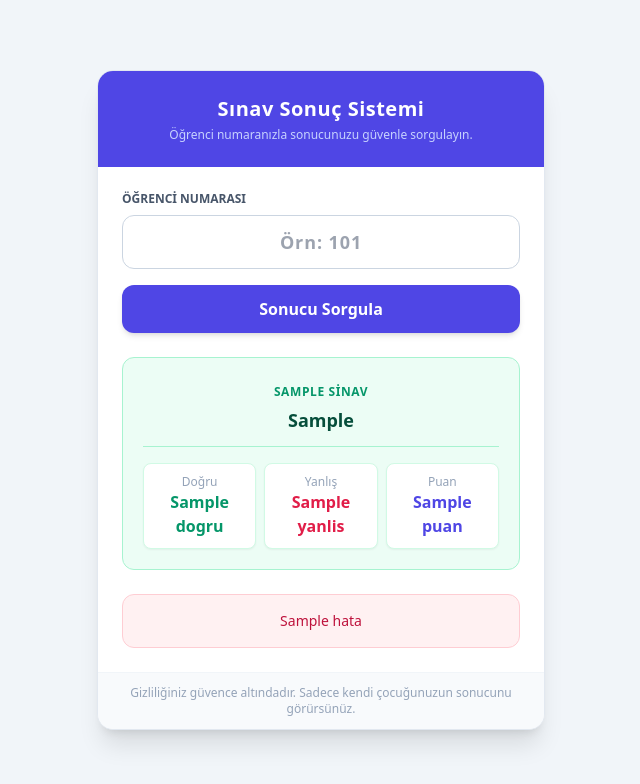
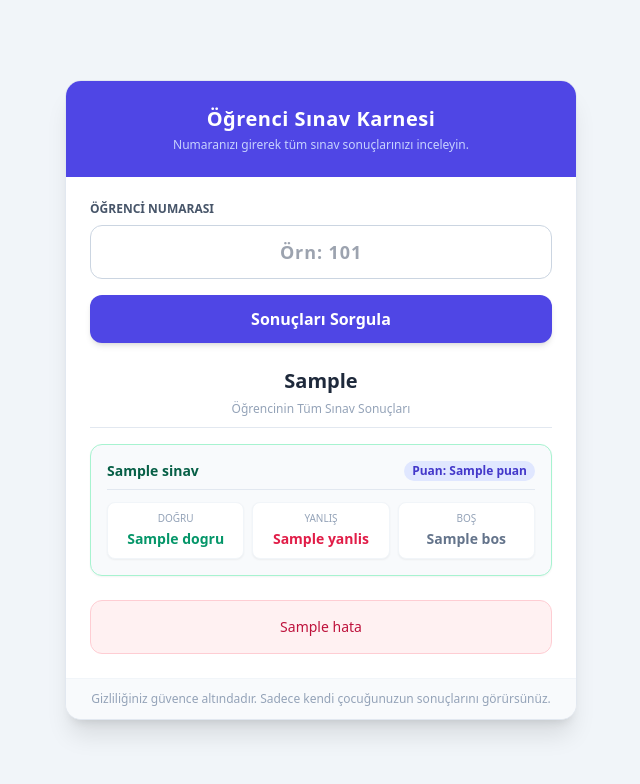
Before and after one commit to busrakaradeniz13/sinav-sistemi, a Python web app: template templates/sorgula.html in a window 1280 px wide. Shown: the top 784 px of the page, without its empty margins (319-959 px from the left). Run offline with Jinja, Linux system fonts and the light colour scheme; the template is opened without the code that fills it: most values are stand-ins (such as "Sample title", 1, 10 or a date in 2020); some libraries are stand-ins or nearby versions.

Commit message:
Update sorgula.html for exam results display

```diff
--- a/templates/sorgula.html
+++ b/templates/sorgula.html
@@ -3,16 +3,16 @@
 <head>
     <meta charset="UTF-8">
     <meta name="viewport" content="width=device-width, initial-scale=1.0">
-    <title>Öğrenci Sınav Sonuç Ekranı</title>
+    <title>Öğrenci Sınav Sonuç Karnesi</title>
     <script src="https://cdn.tailwindcss.com"></script>
 </head>
 <body class="bg-slate-100 min-h-screen flex flex-col items-center justify-center p-4">
 
-    <div class="w-full max-w-md bg-white rounded-2xl shadow-xl overflow-hidden border border-slate-200">
+    <div class="w-full max-w-lg bg-white rounded-2xl shadow-xl overflow-hidden border border-slate-200">
         <!-- Başlık Kısmı -->
         <div class="bg-indigo-600 p-6 text-center text-white">
-            <h1 class="text-xl font-bold tracking-wide">Sınav Sonuç Sistemi</h1>
-            <p class="text-xs text-indigo-200 mt-1">Öğrenci numaranızla sonucunuzu güvenle sorgulayın.</p>
+            <h1 class="text-xl font-bold tracking-wide">Öğrenci Sınav Karnesi</h1>
+            <p class="text-xs text-indigo-200 mt-1">Numaranızı girerek tüm sınav sonuçlarınızı inceleyin.</p>
         </div>
 
         <!-- Form Kısmı -->
@@ -25,35 +25,45 @@
                 </div>
                 <button type="submit"
                     class="w-full bg-indigo-600 hover:bg-indigo-700 text-white font-semibold py-3 rounded-xl transition duration-200 shadow-md">
-                    Sonucu Sorgula
+                    Sonuçları Sorgula
                 </button>
             </form>
 
-            <!-- Sonuç Gösterim Alanı (Flask 'sonuc' değişkenini yakalar) -->
+            <!-- Sonuç Gösterim Alanı (Tüm Sınavlar Listelenir) -->
             {% if sonuc %}
-            <div class="mt-6 p-5 bg-emerald-50 border border-emerald-200 rounded-xl">
-                <div class="text-center pb-3 border-b border-emerald-200">
-                    <span class="text-xs text-emerald-600 font-bold uppercase tracking-wider">{{ sonuc.sinav }}</span>
-                    <h2 class="text-lg font-bold text-emerald-900 mt-1">{{ sonuc.ad }}</h2>
+            <div class="mt-6 space-y-4">
+                <div class="text-center pb-2 border-b border-slate-200">
+                    <h2 class="text-xl font-bold text-slate-800">{{ sonuc.ad }}</h2>
+                    <span class="text-xs text-slate-400 font-medium">Öğrencinin Tüm Sınav Sonuçları</span>
                 </div>
-                <div class="grid grid-cols-3 gap-2 mt-4 text-center">
-                    <div class="bg-white p-2.5 rounded-lg border border-emerald-100 shadow-sm">
-                        <span class="block text-xs text-slate-400 font-medium">Doğru</span>
-                        <span class="text-base font-bold text-emerald-600">{{ sonuc.dogru }}</span>
+
+                <!-- Döngü ile her sınav ayrı bir kart olarak listelenir -->
+                {% for sinav in sonuc.sinavlar %}
+                <div class="p-4 bg-slate-50 border border-emerald-200 rounded-xl shadow-sm">
+                    <div class="flex justify-between items-center pb-2 border-b border-slate-200">
+                        <span class="text-sm font-bold text-emerald-800">{{ sinav.sinav }}</span>
+                        <span class="text-xs bg-indigo-100 text-indigo-700 px-2 py-0.5 rounded-full font-bold">Puan: {{ sinav.puan }}</span>
                     </div>
-                    <div class="bg-white p-2.5 rounded-lg border border-emerald-100 shadow-sm">
-                        <span class="block text-xs text-slate-400 font-medium">Yanlış</span>
-                        <span class="text-base font-bold text-rose-600">{{ sonuc.yanlis }}</span>
-                    </div>
-                    <div class="bg-white p-2.5 rounded-lg border border-emerald-100 shadow-sm">
-                        <span class="block text-xs text-slate-400 font-medium">Puan</span>
-                        <span class="text-base font-bold text-indigo-600">{{ sonuc.puan }}</span>
+                    <div class="grid grid-cols-3 gap-2 mt-3 text-center">
+                        <div class="bg-white p-2 rounded-lg border border-slate-100 shadow-sm">
+                            <span class="block text-[10px] text-slate-400 font-medium uppercase">Doğru</span>
+                            <span class="text-sm font-bold text-emerald-600">{{ sinav.dogru }}</span>
+                        </div>
+                        <div class="bg-white p-2 rounded-lg border border-slate-100 shadow-sm">
+                            <span class="block text-[10px] text-slate-400 font-medium uppercase">Yanlış</span>
+                            <span class="text-sm font-bold text-rose-600">{{ sinav.yanlis }}</span>
+                        </div>
+                        <div class="bg-white p-2 rounded-lg border border-slate-100 shadow-sm">
+                            <span class="block text-[10px] text-slate-400 font-medium uppercase">Boş</span>
+                            <span class="text-sm font-bold text-slate-500">{{ sinav.bos }}</span>
+                        </div>
                     </div>
                 </div>
+                {% endfor %}
             </div>
             {% endif %}
 
-            <!-- Hata Mesajı (Flask 'hata' değişkenini yakalar) -->
+            <!-- Hata Mesajı -->
             {% if hata %}
             <div class="mt-6 p-4 bg-rose-50 border border-rose-200 rounded-xl text-rose-700 text-sm text-center font-medium">
                 {{ hata }}
@@ -63,7 +73,7 @@
 
         <!-- Alt Bilgi -->
         <div class="bg-slate-50 px-6 py-3 text-center border-t border-slate-100 text-xs text-slate-400">
-            Gizliliğiniz güvence altındadır. Sadece kendi çocuğunuzun sonucunu görürsünüz.
+            Gizliliğiniz güvence altındadır. Sadece kendi çocuğunuzun sonuçlarını görürsünüz.
         </div>
     </div>
 
```
